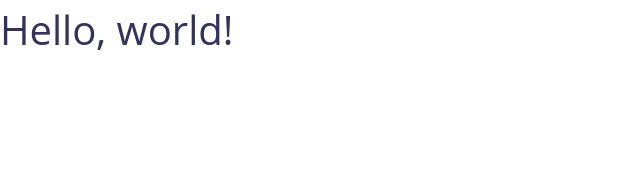
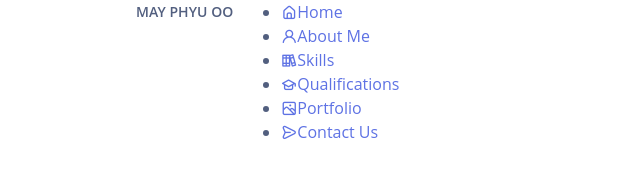
Before and after one commit to mayphyuoo/my-portfolio, a plain HTML site: page src/index.html in a window 1280 px wide. Shown: the whole page, without its empty margins (0-640 px from the left). Drawn offline with nearby package versions, Linux system fonts and the light colour scheme.

Commit message:
plan layout

```diff
--- a/src/css/style.css
+++ b/src/css/style.css
@@ -0,0 +1,6 @@
+/*
+font-family: 'Maven Pro', sans-serif;
+font-family: 'Poppins', sans-serif;
+font-family: 'Roboto', sans-serif;
+font-family: 'Roboto Mono', monospace;
+*/
--- a/src/index.html
+++ b/src/index.html
@@ -5,7 +5,14 @@
     <meta name="viewport" content="width=device-width, initial-scale=1">
     <title>May Phyu Oo</title>
 
+    <!-- icons -->
+    <link rel="stylesheet" href="https://unicons.iconscout.com/release/v4.0.0/css/line.css">
     <link rel="icon" href="./img/sunflower_1f33b.png" />
+
+    <!-- Google Fonts -->
+    <link rel="preconnect" href="https://fonts.googleapis.com">
+    <link rel="preconnect" href="https://fonts.gstatic.com" crossorigin>
+    <link href="https://fonts.googleapis.com/css2?family=Maven+Pro:wght@400;500;600&family=Poppins:wght@200;300;400;600;800&family=Roboto&family=Roboto+Mono:wght@400;500&display=swap" rel="stylesheet">
 
     <!-- Bootstrap CSS -->
     <link href="https://cdn.jsdelivr.net/npm/bootstrap@5.3.0-alpha1/dist/css/bootstrap.min.css" rel="stylesheet" integrity="sha384-GLhlTQ8iRABdZLl6O3oVMWSktQOp6b7In1Zl3/Jr59b6EGGoI1aFkw7cmDA6j6gD" crossorigin="anonymous">
@@ -18,7 +25,101 @@
 
   </head>
   <body>
-    <h1>Hello, world!</h1>
+
+    <!----------------- Header ----------------->
+    <header class="header" id="header">
+        <nav class="nav container navbar-expand-lg">
+            <a href="#" class="nav__logo navbar-brand ml-3">May Phyu Oo</a>
+            <button class="navbar-toggler" type="button" data-toggle="collapse" data-target="#navbar-default" aria-controls="navbar-default" aria-expanded="false" aria-label="Toggle navigation">
+                <span class="navbar-toggler-icon"></span>
+            </button>
+
+            <div class="nav__menu" id="nav-menu">
+                <ul class="nav__list grid">
+                    <li class="nav__item">
+                        <a href="#home" class="nav__link">
+                            <i class="uil uil-estate nav__icon"></i>Home
+                        </a>
+                    </li>
+
+                    <li class="nav__item">
+                        <a href="#about" class="nav__link">
+                            <i class="uil uil-user nav__icon"></i>About Me
+                        </a>
+                    </li>
+
+                    <li class="nav__item">
+                        <a href="#skills" class="nav__link">
+                            <i class="uil uil-books nav__icon"></i>Skills
+                        </a>
+                    </li>
+
+                    <li class="nav__item">
+                        <a href="#qualifications" class="nav__link">
+                            <i class="uil uil-graduation-cap nav__icon"></i>Qualifications
+                        </a>
+                    </li>
+
+                    <li class="nav__item">
+                        <a href="#portfolio" class="nav__link">
+                            <i class="uil uil-scenery nav__icon"></i>Portfolio
+                        </a>
+                    </li>
+
+                    <li class="nav__item">
+                        <a href="#contact" class="nav__link">
+                            <i class="uil uil-message nav__icon"></i>Contact Us
+                        </a>
+                    </li>
+
+                </ul>
+            </div>
+        </nav>
+    </header>
+
+    <!--=============== Main ===============-->
+    <main class="main">
+
+        <!----------------- Home ----------------->
+        <section class="home section" id="home">
+
+        </section>
+
+        <!----------------- About Me ----------------->
+        <section class="about section" id="about">
+
+        </section>
+
+        <!----------------- Skills ----------------->
+        <section class="skills section" id="skills">
+
+        </section>
+
+        <!----------------- Qualifications ----------------->
+        <section class="qualifications section" id="qualifications">
+
+        </section>
+
+        <!----------------- Portfolio ----------------->
+        <section class="portfolio section" id="portfolio">
+
+        </section>
+
+        <!----------------- Contact Us ----------------->
+        <section class="contact section" id="contact">
+
+        </section>
+
+    </main>
+    <!----------------- Footer ----------------->
+    <footer class="footer">
+
+    </footer>
+
+
+
+
+    <!-- Scripts -->
 
     <!-- <script src="https://cdn.jsdelivr.net/npm/bootstrap@5.3.0-alpha1/dist/js/bootstrap.bundle.min.js" integrity="sha384-w76AqPfDkMBDXo30jS1Sgez6pr3x5MlQ1ZAGC+nuZB+EYdgRZgiwxhTBTkF7CXvN" crossorigin="anonymous"></script> -->
 
```
